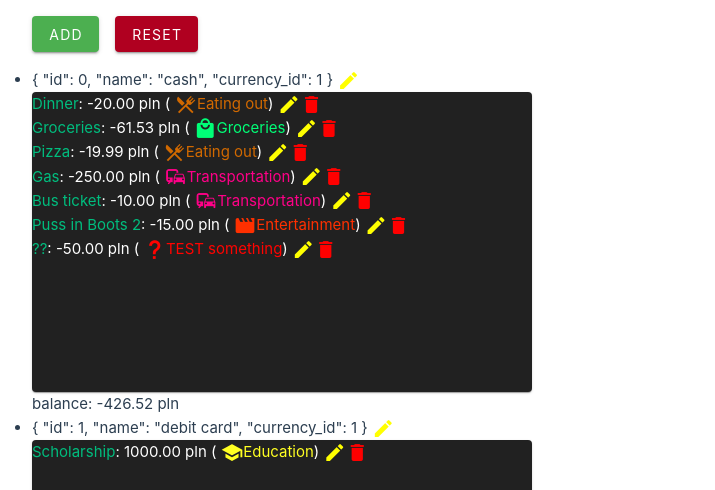
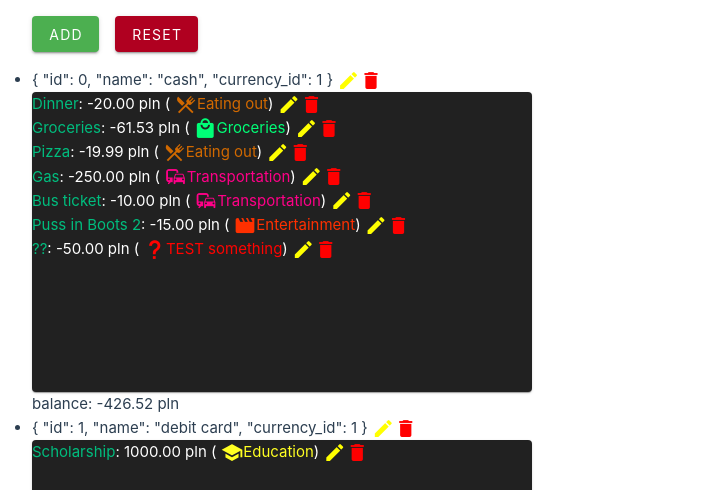
Before and after one commit to FilipTarajko/finance-manager, a Vue app: page /accounts in a window 1280 px wide. Shown: the part 308-798 px from the top of the page, without its empty margins (0-715 px from the left). Built offline with nearby package versions, Linux system fonts and the light colour scheme.

Commit message:
Add account deleting

```diff
--- a/src/components/Accounts/AccountComponent.vue
+++ b/src/components/Accounts/AccountComponent.vue
@@ -1,11 +1,11 @@
 <script setup lang="ts">
 import { useCategoriesStore } from '@/stores/categoriesStore';
 import { useCurrenciesStore } from '@/stores/currenciesStore';
-// import { useAccountsStore } from '@/stores/accountsStore';
+import { useAccountsStore } from '@/stores/accountsStore';
 import TransactionList from "@/components/Transactions/TransactionList.vue"
 const categoriesStore = useCategoriesStore();
 const currenciesStore = useCurrenciesStore();
-// const accountsStore = useAccountsStore();
+const accountsStore = useAccountsStore();
 
 defineProps<{
   account: any,
@@ -23,12 +23,12 @@ defineProps<{
     aria-label="edit category"
     style="color: yellow"
   />
-  <!-- <v-icon
+  <v-icon
     @click="accountsStore.deleteAccount(account)"
     icon="mdi-delete"
     aria-label="delete category"
     style="color: red"
-  /> -->
+  />
   <br />
   <TransactionList
     :showDialog="showTransactionDialog"
--- a/src/stores/accountsStore.ts
+++ b/src/stores/accountsStore.ts
@@ -30,9 +30,14 @@ export const useAccountsStore = defineStore('accountsStore', () => {
     })
   }
 
+  function deleteAccount(account: Account) {
+    accounts.value = accounts.value.filter(elem => elem != account)
+  }
+
   return {
     accounts,
     editExistingAccount,
-    createAndAddAccount
+    createAndAddAccount,
+    deleteAccount
   }
 })
```
